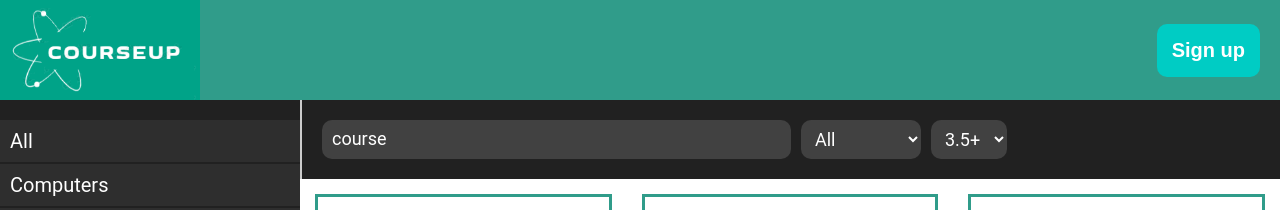
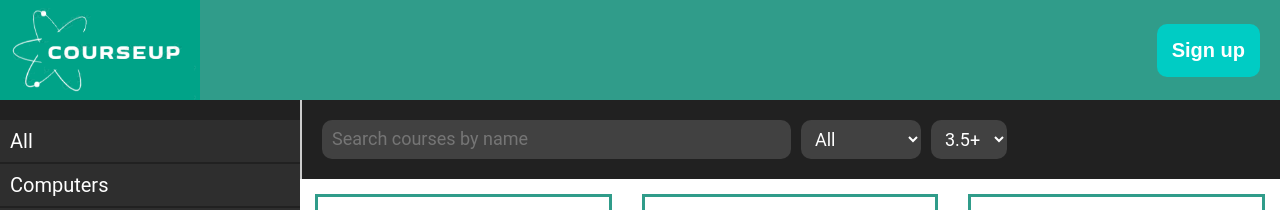
Before and after one commit to Eramik/courseup-front, a React (Create React App) app: page /courses in a window 1280 px wide. Shown: the top 210 px of the page. Built offline with nearby package versions, Linux system fonts and the light colour scheme.

Commit message:
improved filter logic

```diff
--- a/src/components/UI/Searchbar/Searchbar.jsx
+++ b/src/components/UI/Searchbar/Searchbar.jsx
@@ -1,59 +1,41 @@
 import React from 'react';
 import styles from './Searchbar.module.scss';
 
-const Searchbar = (props) => {
-    const { ratingChanged } = props;
-    const { difficultyChanged, difficultyCleared } = props;
-    function changeRatingFunc(){
-        var selectBox1 = document.getElementById("selectBox1");
-        var selectedValue1 = selectBox1.options[selectBox1.selectedIndex].value;
-        ratingChanged(selectedValue1);
-    }
-    function changeDifficultyFunc(){
-        var selectBox = document.getElementById("selectBox");
-        var selectedValue = selectBox.options[selectBox.selectedIndex].value;
-        if(selectedValue === "all"){
-            difficultyCleared();
-        }
-        else{
-            difficultyChanged(selectedValue);
-        }
-    }
+const Searchbar = props => {
+    const { searchValue, searchValueChanged, applyFilters } = props;
+
     return (
         <div className={styles.Searchbar}>
             <input
                 className={styles.Search}
-                value={props.courseName}
-                // onChange={() => { // change courseName in Mainpage }}
+                value={searchValue}
+                onChange={e => searchValueChanged(e.target.value)}
+                onKeyDown={e => {
+                    if (e.key === 'Enter') applyFilters('name');
+                }}
                 type="text"
                 name="search"
                 id="search"
                 placeholder="Search courses by name"
             />
-            <select name="difficulty" id="selectBox" onChange={() => changeDifficultyFunc()}>
-                <option value="all">
-                    All
-                </option>
-                <option value="beginner">
-                    Beginner
-                </option>
-                <option value="middle" >
-                    Middle
-                </option>
-                <option value="advanced">
-                    Advanced
-                </option>
+            <select
+                name="difficulty"
+                id="selectBox"
+                onChange={e => applyFilters('difficulty', e.target.value)}
+            >
+                <option value="all">All</option>
+                <option value="beginner">Beginner</option>
+                <option value="middle">Middle</option>
+                <option value="advanced">Advanced</option>
             </select>
-            <select name="rating" id="selectBox1" onChange={() => changeRatingFunc()}>
-                <option value="3.5">
-                    3.5+
-                </option>
-                <option value="4">
-                   4+
-                </option>
-                <option value="4.5">
-                    4.5+
-                </option>
+            <select
+                name="rating"
+                id="selectBox1"
+                onChange={e => applyFilters('rating', e.target.value)}
+            >
+                <option value="3.5">3.5+</option>
+                <option value="4">4+</option>
+                <option value="4.5">4.5+</option>
             </select>
         </div>
     );
--- a/src/containers/Mainpage/Mainpage.jsx
+++ b/src/containers/Mainpage/Mainpage.jsx
@@ -44,7 +44,7 @@ export class Mainpage extends Component {
             }
         ],
         coursesToDisplay: [],
-        courseName: 'course'
+        searchValue: ''
     };
 
     componentDidMount() {
@@ -57,25 +57,32 @@ export class Mainpage extends Component {
 
     clearCategoryHandler = () => {
         this.setState({ coursesToDisplay: [...this.state.courses] });
+    };
+
+    filterHandler = (course, filterType, filterValue) => {
+        switch (filterType) {
+            case 'category':
+                return course.category === filterValue;
+            case 'rating':
+                return course.rating >= filterValue;
+            case 'difficulty':
+                return filterValue === 'all' ? true: course.difficulty === filterValue;
+            case 'name':
+                return this.state.searchValue === '' ? true : course.name.includes(this.state.searchValue)
+            default:
+                return course;
+        }
     }
 
-    clearDifficultyHandler = () => {
-        this.setState({ coursesToDisplay: [...this.state.courses] });
-    }
+    applyFiltersHandler = (filterType, filterValue) => {
+        let updatedCourses = [...this.state.coursesToDisplay];
+        updatedCourses = this.state.courses
+            .filter(course => this.filterHandler(course, filterType, filterValue))
 
-    // the same with ratings/diffcilty/search
-    changeCategoryHandler = (category) => {
-        const updatedCourses = this.state.courses.filter(course => course.category === category);
         this.setState({ coursesToDisplay: updatedCourses });
-    }
-    changeRatingHandler = (rating) => {
-        const updatedCourses = this.state.courses.filter(course => course.rating >= rating);
-        this.setState({ coursesToDisplay: updatedCourses });
-    }
-    changeDifficultyHandler = (difficulty) => {
-        const updatedCourses = this.state.courses.filter(course => course.difficulty === difficulty);
-        this.setState({ coursesToDisplay: updatedCourses });
-    }
+    };
+
+    changeSearchValueHandler = (value) => this.setState({ searchValue: value });
 
     render() {
         const coursesElements = this.state.coursesToDisplay.map(course => {
@@ -98,9 +105,10 @@ export class Mainpage extends Component {
                 />
                 <div style={{ flex: 1 }}>
                     {/* Route path='/courses' component CoursesPage */}
-                    <Searchbar courseName={this.state.courseName}
-                        ratingChanged={this.changeRatingHandler}
-                        difficultyChanged={this.changeDifficultyHandler}
+                    <Searchbar
+                        searchValue={this.state.searchValue}
+                        searchValueChanged={this.changeSearchValueHandler}
+                        applyFilters={this.applyFiltersHandler}
                         difficultyCleared={this.clearDifficultyHandler}
                     />
                     <div className={styles.CoursesContainer}>{coursesElements}</div>
```
